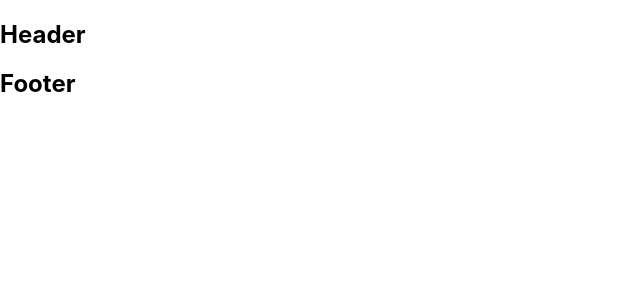
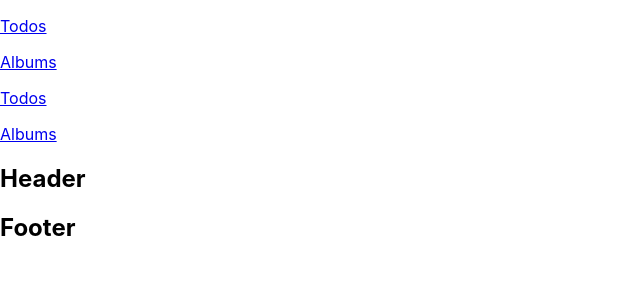
Before and after one commit to ncongduy/learn-react-easy-frontend, a React (Create React App) app: page / in a window 1280 px wide. Shown: the top 300 px of the page, without its empty margins (0-640 px from the left). Built offline with nearby package versions, Linux system fonts and the light colour scheme.

Commit message:
feat: use Link and NavLink - React Router

```diff
--- a/src/App.js
+++ b/src/App.js
@@ -2,10 +2,25 @@ import './App.css';
 import TodoFeature from './features/Todo';
 import AlbumFeature from './features/Album';
 import { Route } from 'react-router';
+import { Link, NavLink } from 'react-router-dom';
 
 function App() {
   return (
     <div>
+      <p>
+        <Link to="/todos">Todos</Link>
+      </p>
+      <p>
+        <Link to="/albums">Albums</Link>
+      </p>
+
+      <p>
+        <NavLink to="/todos">Todos</NavLink>
+      </p>
+      <p>
+        <NavLink to="/albums">Albums</NavLink>
+      </p>
+
       <h2>Header</h2>
       <Route path="/todos" component={TodoFeature} />
       <Route path="/albums" component={AlbumFeature} />
```
